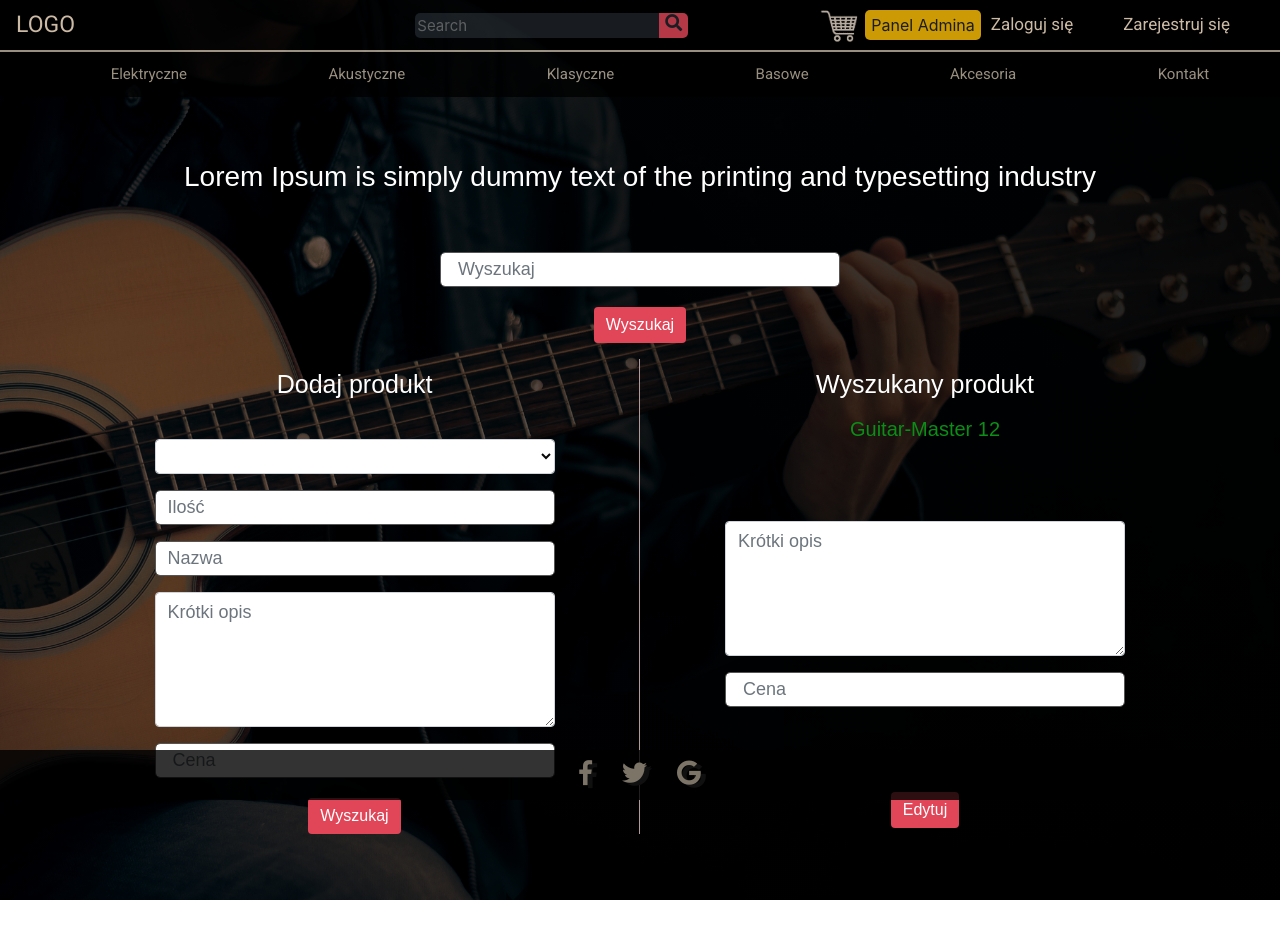
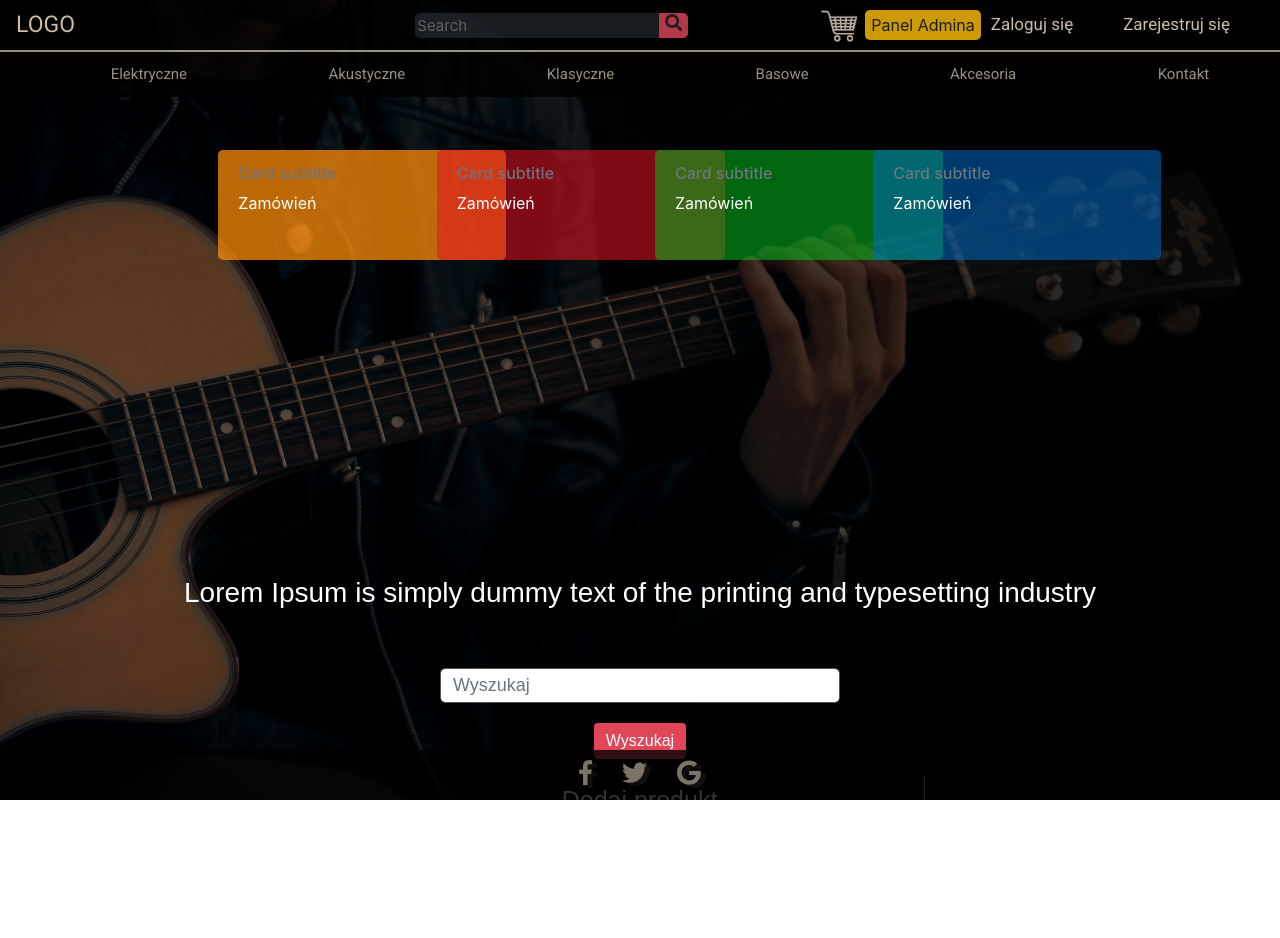
Before and after one commit to verbatim144/GuitarStore, an Angular app in the folder Shop-Frontend/GuitarStore/: page /admin in a window 1280 px wide. Shown: the top 938 px of the page. After the commit the page ends 800 px from the top, so only its background shows below. Built offline with nearby package versions, Linux system fonts and the light colour scheme; no server answers.

Commit message:
Add functions to update, delete and add guitars

```diff
--- a/Shop-Frontend/GuitarStore/src/app/admin-panel/admin-panel.component.css
+++ b/Shop-Frontend/GuitarStore/src/app/admin-panel/admin-panel.component.css
@@ -1,11 +1,61 @@
-.container-fluid{
-  background-color: rgba(253, 251, 255, 0.1);
+.bgc{
+
   background-position: center;
   background-size: cover;
   width: 100%;
   height: 100%;
   overflow-y: scroll;
 }
+
+.card-or{
+  background-color: rgba(252, 139, 10, 0.75);
+  margin-top: 150px;
+  width: 300px;
+  height: 110px;
+  display: block;
+  margin-left: auto;
+  margin-right: auto;
+  border: none;
+  border-radius: 5px;
+}
+
+.card-op{
+  background-color: rgba(228, 19, 35, 0.56);
+  margin-top: 150px;
+  height: 110px;
+  width: 300px;
+  display: block;
+  margin-left: auto;
+  margin-right: auto;
+  border: none;
+  border-radius: 5px;
+}
+
+.card-guit{
+  background-color: rgba(4, 184, 29, 0.55);
+  margin-top: 150px;
+  height: 110px;
+  width: 300px;
+  display: block;
+  margin-left: auto;
+  margin-right: auto;
+  border: none;
+  border-radius: 5px;
+}
+
+.card-cl{
+  background-color: rgba(0, 109, 203, 0.53);
+  margin-top: 150px;
+  height: 110px;
+  width: 300px;
+  display: block;
+  margin-left: auto;
+  margin-right: auto;
+  border: none;
+  border-radius: 5px;
+}
+
+
 
 .margin{
   padding-bottom: 150px;
@@ -16,6 +66,7 @@
   width: 50vw;
   height: 50px;
 }
+
 
 h1{
   display: flex;
@@ -163,5 +214,12 @@ textarea.form-control {
   width: 150px;
   background-color: transparent;
   color: #fff;
+}
+
+.table{
+  margin-left: auto;
+  margin-right: auto;
+  text-align: center;
+  width: 900px;
 
 }
--- a/Shop-Frontend/GuitarStore/src/app/admin-panel/admin-panel.component.html
+++ b/Shop-Frontend/GuitarStore/src/app/admin-panel/admin-panel.component.html
@@ -1,3 +1,43 @@
+<div class="bgc">
+
+  <div class="row">
+    <div class="col-md-2">
+        <div class="card-or" style="width: 18rem;">
+          <div class="card-body">
+             <h6 class="card-subtitle mb-2 text-muted">Card subtitle</h6>
+              <a href="#" class="card-link" style="color: white">Zamówień</a>
+           </div>
+        </div>
+    </div>
+    <div class="col-md-2">
+      <div class="card-op" style="width: 18rem;">
+        <div class="card-body">
+          <h6 class="card-subtitle mb-2 text-muted">Card subtitle</h6>
+          <a href="#" class="card-link" style="color: white">Zamówień</a>
+        </div>
+      </div>
+    </div>
+    <div class="col-md-2">
+      <div class="card-guit" style="width: 18rem;">
+        <div class="card-body">
+          <h6 class="card-subtitle mb-2 text-muted">Card subtitle</h6>
+          <a href="#" class="card-link glyphicon glyphicon-shopping-cart" style="color: white">Zamówień</a>
+        </div>
+      </div>
+    </div>
+    <div class="col-md-2">
+      <div class="card-cl" style="width: 18rem;">
+        <div class="card-body">
+          <h6 class="card-subtitle mb-2 text-muted">Card subtitle</h6>
+          <a href="#" class="card-link glyphicon glyphicon-shopping-cart" style="color: white">Zamówień</a>
+        </div>
+      </div>
+    </div>
+  </div>
+
+  <div style="display: block">
+    <canvas></canvas>
+  </div>
 
 <section id="contact">
   <div class="section-content">
@@ -7,8 +47,8 @@
     <div class="container" style="padding-bottom: 200px">
       <form>
         <div class="form-group">
-          <input style="width:400px; font-size: 18px; color: #444444" type="text" class="form-control" id="sa" placeholder=" Wyszukaj">
-          <button style="margin-left: auto; margin-right: auto; display: block; margin-top: 20px;  background: #E14658; border: none" class="btn btn-primary">Wyszukaj</button>
+          <input #findInput style="width:400px; font-size: 18px; color: #444444" type="text" class="form-control" id="sa" placeholder="Wyszukaj">
+          <button (click)=findGuitar(findInput.value) style="margin-left: auto; margin-right: auto; display: block; margin-top: 20px;  background: #E14658; border: none" class="btn btn-primary">Wyszukaj</button>
         </div>
         <div class="row">
         <div class="col-md-6 form-line">
@@ -26,10 +66,11 @@
           </div>
           <div class="form-group">
             <input style="width:400px; font-size: 18px;" type="number" class="form-control" placeholder="Ilość"
-                   [(ngModel)]="guitar.amount" name="amount" #value="ngModel">
+                   [(ngModel)]="guitar.quantity" name="amount" #value="ngModel">
           </div>
           <div class="form-group">
-            <input style="width:400px; font-size: 18px;" type="text" class="form-control" id="" placeholder="Nazwa">
+            <input style="width:400px; font-size: 18px;" type="text" class="form-control" id="" placeholder="Nazwa"
+                   [(ngModel)]="guitar.name" name="name" #value="ngModel">
           </div>
           <div class="form-group">
             <textarea style="width:400px; font-size: 18px; display: block; margin-left: auto; margin-right: auto; " class="form-control" id="description" placeholder="Krótki opis"
@@ -39,25 +80,47 @@
             <input  style="width:400px; font-size: 18px;" type="number" class="form-control" id="telephone" placeholder=" Cena"
                     [(ngModel)]="guitar.price" name="price" #value="ngModel">
           </div>
-          <button style="margin-left: auto; margin-right: auto; display: block; margin-top: 20px;  background: #E14658; border: none" class="btn btn-primary">Wyszukaj</button>
+          <button (click)="addGuitar()" style="margin-left: auto; margin-right: auto; display: block; margin-top: 20px;  background: #E14658; border: none" class="btn btn-primary">Dodaj</button>
         </div>
-        <div class="col-md-6">
+        <div *ngIf="identify===1" class="col-md-6">
           <h2 style="text-align: center; color: white; padding-bottom: 10px">Wyszukany produkt</h2>
           <h5 style="text-align: center; color: white; padding-bottom: 30px; color: #0b8e17">Guitar-Master 12</h5>
           <div class="form-group">
             <textarea style="width:400px;font-size: 18px; margin-left: auto; margin-right: auto; display: block; margin-top: 50px" class="form-control" id="description" placeholder="Krótki opis"
-                      [(ngModel)]="guitar.description" name="description" #value="ngModel"></textarea>
-          </div>
+                      [(ngModel)]="guitarFind.description" name="description" #value="ngModel"></textarea>
+        </div>
           <div class="form-group">
             <input  style="width:400px; font-size: 18px;" type="number" class="form-control" id="telephone" placeholder=" Cena"
-                    [(ngModel)]="guitar.price" name="price" #value="ngModel">
+                    [(ngModel)]="guitarFind.price" name="price" #value="ngModel">
           </div>
-          <button style="margin-left: auto; margin-right: auto; display: block; margin-top: 85px;  background: #E14658; border: none" class="btn btn-primary">Edytuj</button>
+          <div class="row">
+            <button (click)=updateGuitar() style="margin-left: auto; margin-right: auto; display: block; margin-top: 85px;  background: #E14658; border: none" class="btn btn-primary">Edytuj</button>
+            <button (click)=deleteGuitar() style="margin-left: auto; margin-right: auto; display: block; margin-top: 85px;  background: #E14658; border: none" class="btn btn-primary">Usuń</button>
+          </div>
+
         </div>
         </div>
       </form>
+      <table class="table  table-striped" style="background-color: white; color: black; margin-top: 50px;">
+        <thead class="thead" style="color: #2d2a30">
+        <tr>
+          <th scope="col">id</th>
+          <th scope="col">Name</th>
+          <th scope="col">Price</th>
+          <th scope="col">Description</th>
+        </tr>
+        </thead>
+        <tbody>
+        <tr  *ngFor="let guit of guitars">
+          <th scope="row">{{guit.id}}</th>
+          <td>{{guit.name}}</td>
+          <td>{{guit.description}}</td>
+          <td>{{guit.price}}</td>
+        </tr>
+        </tbody>
+      </table>
     </div>
+
   </div>
-
-
 </section>
+</div>
--- a/Shop-Frontend/GuitarStore/src/app/admin-panel/admin-panel.component.ts
+++ b/Shop-Frontend/GuitarStore/src/app/admin-panel/admin-panel.component.ts
@@ -1,6 +1,8 @@
 import { Component, OnInit } from '@angular/core';
 import {Guitar} from '../guitars/guitar';
 import {GuitarsService} from '../guitars/guitars.service';
+import {Chart} from  'chart.js'
+
 
 @Component({
   selector: 'app-admin-panel',
@@ -11,22 +13,26 @@ export class AdminPanelComponent implements OnInit {
 
 
   guitars: Guitar[];
-  testFind: Guitar;
+  guitarFind = new Guitar;
   guitar = new Guitar();
   submitted = false;
+  identify= 0;
 
   constructor(private guitarService: GuitarsService) { }
 
   ngOnInit() {
     this.getGuitars();
+
   }
 
    findGuitar(name : String){
+    this.identify= this.identify + 1;
     return this.guitarService.getGuitar(name)
       .subscribe(
         guitar => {
-          console.log(guitar);
-          this.testFind = guitar;
+          console.log(this.guitars);
+          this.guitarFind= guitar;
+
         }
       );
   }
@@ -36,11 +42,12 @@ export class AdminPanelComponent implements OnInit {
   }
 
   private update(): void {
-    this.guitarService.updateGuitar(this.guitar)
+    this.guitarService.updateGuitar(this.guitarFind)
       .subscribe();
   }
 
   addGuitar() {
+    this.guitar.id = 1;
     this.submitted = true;
     this.save();
   }
@@ -61,10 +68,13 @@ export class AdminPanelComponent implements OnInit {
       );
   }
 
-  getGuitar() {
-    console.log(this.guitarService.getGuitar(name));
-    return this.guitarService.getGuitar(name);
+  deleteGuitar() {
+    this.delete();
+  }
 
+  private delete(): void {
+    this.guitarService.deleteGuitar(this.guitarFind.id)
+      .subscribe();
   }
 
 
```
